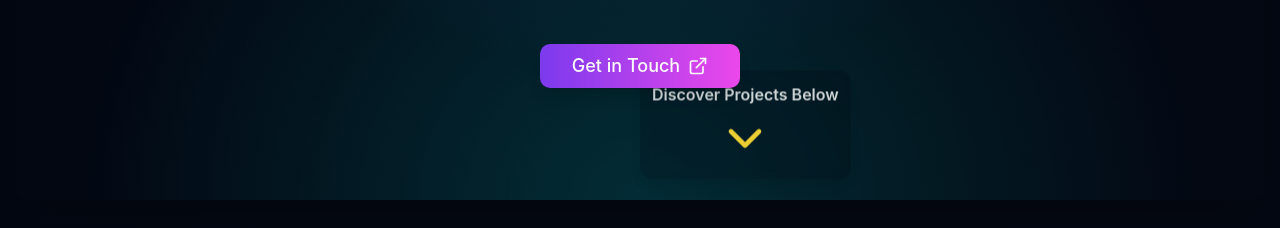
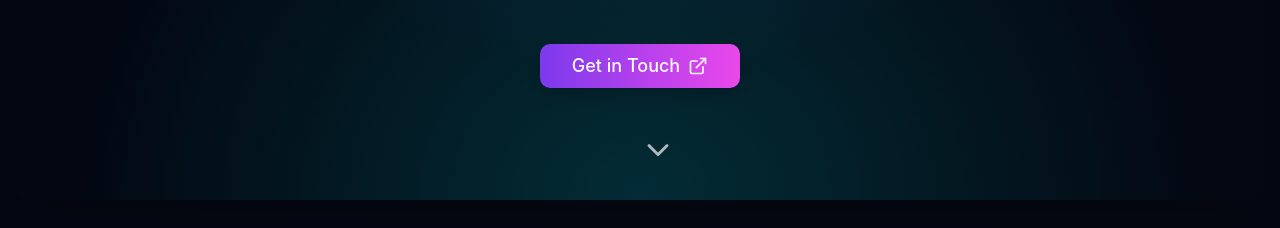
Before and after one commit to Kingjibes/HACKERPROJETS, a React (Vite) app: page / in a window 1280 px wide. Shown: the part 474-702 px from the top of the page. Built offline with nearby package versions, Linux system fonts and the light colour scheme; no server answers; the database is empty.

Commit message:
Update HomePage.jsx

```diff
--- a/src/pages/HomePage.jsx
+++ b/src/pages/HomePage.jsx
@@ -112,19 +112,13 @@ import React, { useState, useEffect } from 'react';
                 </Button>
               </motion.div>
             </div>
-            {/* Scroll Down Indicator - Positioned at the bottom of the hero content area */}
             <motion.div
-              className="absolute bottom-4 md:bottom-6 left-1/2 -translate-x-1/2 text-foreground flex flex-col items-center cursor-pointer group p-3 rounded-lg bg-background/10 dark:bg-background/20 backdrop-blur-sm shadow-lg hover:shadow-xl transition-all duration-300 mt-8" /* Added mt-8 for spacing */
+              className="absolute bottom-8 left-1/2 -translate-x-1/2 text-foreground/70"
               variants={scrollDownVariants}
               animate="animate"
               onClick={() => document.getElementById('projects-section')?.scrollIntoView({ behavior: 'smooth' })}
-              whileHover={{ scale: 1.05 }}
-              whileTap={{ scale: 0.95 }}
             >
-              <span className="text-sm sm:text-base font-semibold mb-1 opacity-90 group-hover:opacity-100 transition-opacity">
-                Discover Projects Below
-              </span>
-              <ChevronDown size={56} className="group-hover:scale-110 transition-transform text-primary dark:text-brand-accent" />
+              <ChevronDown size={36} className="cursor-pointer" />
             </motion.div>
           </motion.section>
 
```
